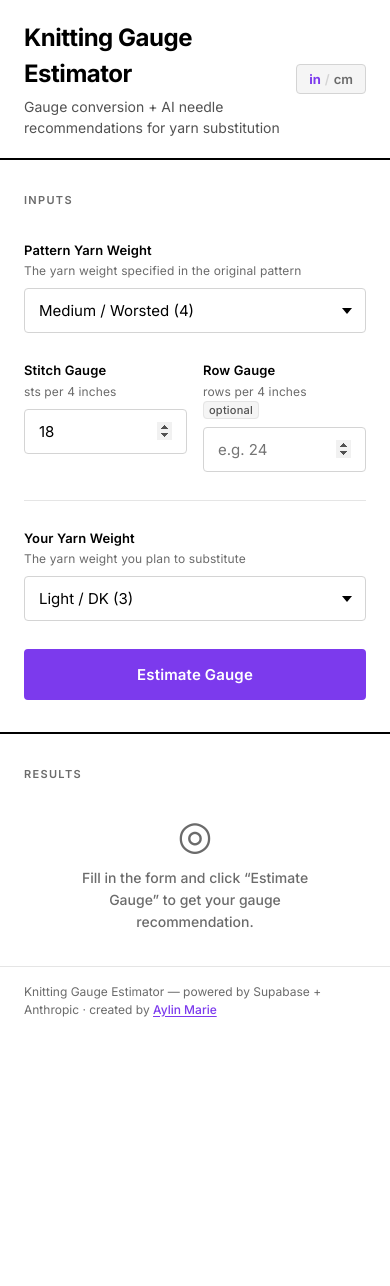
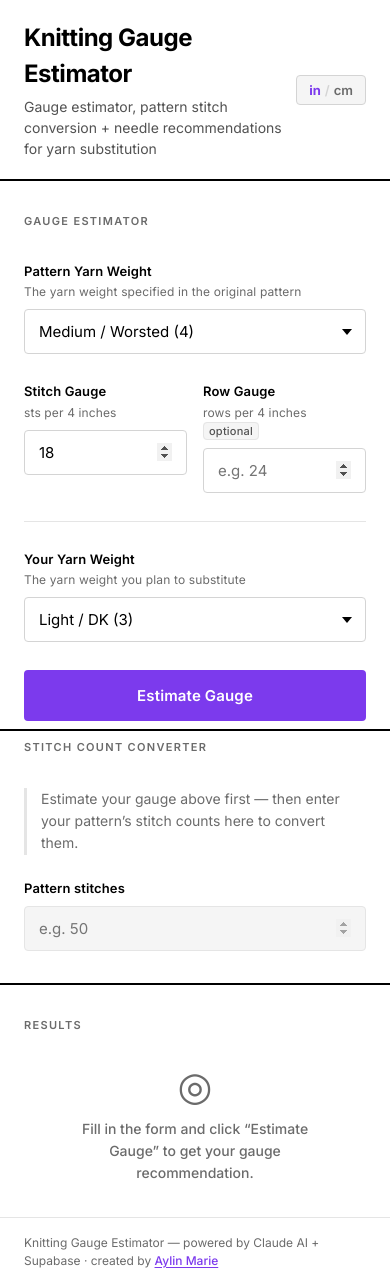
Before and after one commit to aylinmarie/knit-gauge-converter, a Next.js app: page / in a window 390 px wide. Before the commit the page ends 1035 px from the top, so only its background shows below. Built offline with nearby package versions, Linux system fonts and the light colour scheme.

Commit message:
feat: stitch count converter

```diff
--- a/app/page.module.css
+++ b/app/page.module.css
@@ -68,6 +68,26 @@
   text-transform: uppercase;
   color: var(--color-gray-400);
   margin-bottom: 32px;
+}
+
+.toolSection {
+  display: flex;
+  flex-direction: column;
+  gap: 32px;
+}
+
+.toolLabel {
+  font-size: 0.6875rem;
+  font-weight: 600;
+  letter-spacing: 0.12em;
+  text-transform: uppercase;
+  color: var(--color-gray-400);
+}
+
+.toolDivider {
+  height: 2px;
+  background-color: var(--color-black);
+  margin: 8px -48px;
 }
 
 .footer {
@@ -177,6 +197,10 @@
     overflow-y: visible;
   }
 
+  .toolDivider {
+    margin: 8px -24px;
+  }
+
   .rightColumn {
     padding: 32px 24px;
     overflow-y: visible;
--- a/app/page.tsx
+++ b/app/page.tsx
@@ -4,6 +4,7 @@ import { useState } from "react";
 import styles from "./page.module.css";
 import GaugeForm from "@/components/GaugeForm";
 import ResultsPanel from "@/components/ResultsPanel";
+import StitchConverter from "@/components/StitchConverter";
 
 export interface EstimateResult {
   estimatedGauge: number;
@@ -70,34 +71,61 @@ export default function Home() {
         <div className={styles.headerLeft}>
           <h1 className={styles.headerTitle}>Knitting Gauge Estimator</h1>
           <span className={styles.headerSubtitle}>
-            Gauge conversion + AI needle recommendations for yarn substitution
+            Gauge estimator, pattern stitch conversion + needle recommendations
+            for yarn substitution
           </span>
         </div>
         <button
           className={styles.unitToggle}
-          onClick={() => setUnit((u) => (u === "imperial" ? "metric" : "imperial"))}
+          onClick={() =>
+            setUnit((u) => (u === "imperial" ? "metric" : "imperial"))
+          }
           aria-label="Toggle between imperial and metric units"
         >
-          <span className={unit === "imperial" ? styles.unitActive : styles.unitInactive}>in</span>
+          <span
+            className={
+              unit === "imperial" ? styles.unitActive : styles.unitInactive
+            }
+          >
+            in
+          </span>
           <span className={styles.unitSep}>/</span>
-          <span className={unit === "metric" ? styles.unitActive : styles.unitInactive}>cm</span>
+          <span
+            className={
+              unit === "metric" ? styles.unitActive : styles.unitInactive
+            }
+          >
+            cm
+          </span>
         </button>
       </header>
 
       <main className={styles.main}>
         <section className={styles.leftColumn}>
-          <p className={styles.columnLabel}>Inputs</p>
-          <GaugeForm onSubmit={handleSubmit} loading={loading} unit={unit} />
+          <div className={styles.toolSection}>
+            <p className={styles.toolLabel}>Gauge Estimator</p>
+            <GaugeForm onSubmit={handleSubmit} loading={loading} unit={unit} />
+          </div>
+          <div className={styles.toolDivider} />
+          <div className={styles.toolSection}>
+            <p className={styles.toolLabel}>Stitch Count Converter</p>
+            <StitchConverter result={result} />
+          </div>
         </section>
 
         <section className={styles.rightColumn}>
           <p className={styles.columnLabel}>Results</p>
-          <ResultsPanel result={result} loading={loading} error={error} unit={unit} />
+          <ResultsPanel
+            result={result}
+            loading={loading}
+            error={error}
+            unit={unit}
+          />
         </section>
       </main>
 
       <footer className={styles.footer}>
-        Knitting Gauge Estimator — powered by Supabase + Anthropic · created by{" "}
+        Knitting Gauge Estimator — powered by Claude AI + Supabase · created by{" "}
         <a
           href="https://www.aylinmarie.co/"
           target="_blank"
--- a/components/ResultsPanel.tsx
+++ b/components/ResultsPanel.tsx
@@ -112,13 +112,6 @@ export default function ResultsPanel({
         </div>
       </div>
 
-      <div className={styles.reasoningSection}>
-        <span className={styles.reasoningLabel}>How we got there</span>
-        <p className={styles.reasoningText}>
-          {isMetric ? result.reasoningMetric : result.reasoning}
-        </p>
-      </div>
-
       <div className={styles.needleSection}>
         <span className={styles.needleLabel}>Suggested starting needle</span>
         <p className={styles.needleText}>
--- /dev/null
+++ b/components/StitchConverter.module.css
@@ -0,0 +1,125 @@
+.converter {
+  display: flex;
+  flex-direction: column;
+  gap: 24px;
+}
+
+.emptyHint {
+  font-size: 0.875rem;
+  color: var(--color-gray-400);
+  line-height: 1.6;
+  border-left: 3px solid var(--color-gray-200);
+  padding-left: 14px;
+}
+
+.inputRow {
+  display: grid;
+  grid-template-columns: 1fr 1fr;
+  gap: 16px;
+}
+
+.fieldGroup {
+  display: flex;
+  flex-direction: column;
+  gap: 8px;
+}
+
+.label {
+  font-size: 0.8125rem;
+  font-weight: 600;
+  color: var(--color-black);
+  letter-spacing: 0.01em;
+  display: flex;
+  align-items: center;
+  gap: 6px;
+}
+
+.optional {
+  font-size: 0.6875rem;
+  font-weight: 500;
+  color: var(--color-gray-600);
+  background-color: var(--color-gray-100);
+  border: 1px solid var(--color-gray-200);
+  border-radius: 4px;
+  padding: 1px 5px;
+  letter-spacing: 0.02em;
+}
+
+.input {
+  width: 100%;
+  padding: 12px 14px;
+  font-size: 0.9375rem;
+  font-family: var(--font-family);
+  color: var(--color-black);
+  background-color: var(--color-white);
+  border: 1.5px solid var(--color-gray-300);
+  border-radius: var(--radius-sm);
+  outline: none;
+  transition: border-color 0.15s ease;
+  appearance: none;
+  -webkit-appearance: none;
+}
+
+.input:focus {
+  border-color: var(--color-purple);
+  box-shadow: 0 0 0 3px var(--color-purple-light);
+}
+
+.input:disabled {
+  background-color: var(--color-gray-100);
+  color: var(--color-gray-400);
+  cursor: not-allowed;
+  border-color: var(--color-gray-200);
+}
+
+.input[type='number']::-webkit-inner-spin-button,
+.input[type='number']::-webkit-outer-spin-button {
+  opacity: 1;
+}
+
+.result {
+  display: flex;
+  gap: 16px;
+}
+
+.resultItem {
+  flex: 1;
+  display: flex;
+  flex-direction: column;
+  gap: 2px;
+  padding: 16px 20px;
+  border: 2px solid var(--color-black);
+  border-radius: var(--radius-sm);
+}
+
+.resultLabel {
+  font-size: 0.6875rem;
+  font-weight: 600;
+  letter-spacing: 0.1em;
+  text-transform: uppercase;
+  color: var(--color-gray-400);
+}
+
+.resultValue {
+  font-size: 2.25rem;
+  font-weight: 700;
+  letter-spacing: -0.03em;
+  color: var(--color-black);
+  line-height: 1;
+  margin: 6px 0 4px;
+}
+
+.resultUnit {
+  font-size: 0.8125rem;
+  color: var(--color-gray-600);
+}
+
+@media (max-width: 768px) {
+  .inputRow {
+    grid-template-columns: 1fr;
+  }
+
+  .result {
+    flex-direction: column;
+  }
+}
--- /dev/null
+++ b/components/StitchConverter.tsx
@@ -0,0 +1,99 @@
+"use client";
+
+import { useState } from "react";
+import styles from "./StitchConverter.module.css";
+import type { EstimateResult } from "@/app/page";
+
+interface StitchConverterProps {
+  result: EstimateResult | null;
+}
+
+export default function StitchConverter({ result }: StitchConverterProps) {
+  const [patternStitchCount, setPatternStitchCount] = useState<string>("");
+  const [patternRowCount, setPatternRowCount] = useState<string>("");
+
+  const hasResult = result !== null;
+
+  const gaugeRatio = hasResult ? result.estimatedGauge / result.patternGauge : null;
+  const rowRatio =
+    result?.estimatedRowGauge !== undefined && result?.patternRowGauge !== undefined
+      ? result.estimatedRowGauge / result.patternRowGauge
+      : null;
+
+  const stitchVal = parseFloat(patternStitchCount);
+  const newStitchCount =
+    gaugeRatio !== null && patternStitchCount !== "" && !isNaN(stitchVal) && stitchVal > 0
+      ? Math.round(stitchVal * gaugeRatio)
+      : null;
+
+  const rowVal = parseFloat(patternRowCount);
+  const newRowCount =
+    rowRatio !== null && patternRowCount !== "" && !isNaN(rowVal) && rowVal > 0
+      ? Math.round(rowVal * rowRatio)
+      : null;
+
+  return (
+    <div className={styles.converter}>
+      {!hasResult && (
+        <p className={styles.emptyHint}>
+          Estimate your gauge above first — then enter your pattern&rsquo;s stitch counts here to convert them.
+        </p>
+      )}
+
+      <div className={styles.inputRow}>
+        <div className={styles.fieldGroup}>
+          <label htmlFor="patternStitchCount" className={styles.label}>
+            Pattern stitches
+          </label>
+          <input
+            id="patternStitchCount"
+            type="number"
+            className={styles.input}
+            value={patternStitchCount}
+            onChange={(e) => setPatternStitchCount(e.target.value)}
+            min="1"
+            step="1"
+            placeholder="e.g. 50"
+            disabled={!hasResult}
+          />
+        </div>
+
+        {rowRatio !== null && (
+          <div className={styles.fieldGroup}>
+            <label htmlFor="patternRowCount" className={styles.label}>
+              Pattern rows
+              <span className={styles.optional}>optional</span>
+            </label>
+            <input
+              id="patternRowCount"
+              type="number"
+              className={styles.input}
+              value={patternRowCount}
+              onChange={(e) => setPatternRowCount(e.target.value)}
+              min="1"
+              step="1"
+              placeholder="e.g. 60"
+            />
+          </div>
+        )}
+      </div>
+
+      {newStitchCount !== null && (
+        <div className={styles.result}>
+          <div className={styles.resultItem}>
+            <span className={styles.resultLabel}>Cast on</span>
+            <span className={styles.resultValue}>{newStitchCount}</span>
+            <span className={styles.resultUnit}>stitches</span>
+          </div>
+          {newRowCount !== null && (
+            <div className={styles.resultItem}>
+              <span className={styles.resultLabel}>Knit</span>
+              <span className={styles.resultValue}>{newRowCount}</span>
+              <span className={styles.resultUnit}>rows</span>
+            </div>
+          )}
+        </div>
+      )}
+    </div>
+  );
+}
```
